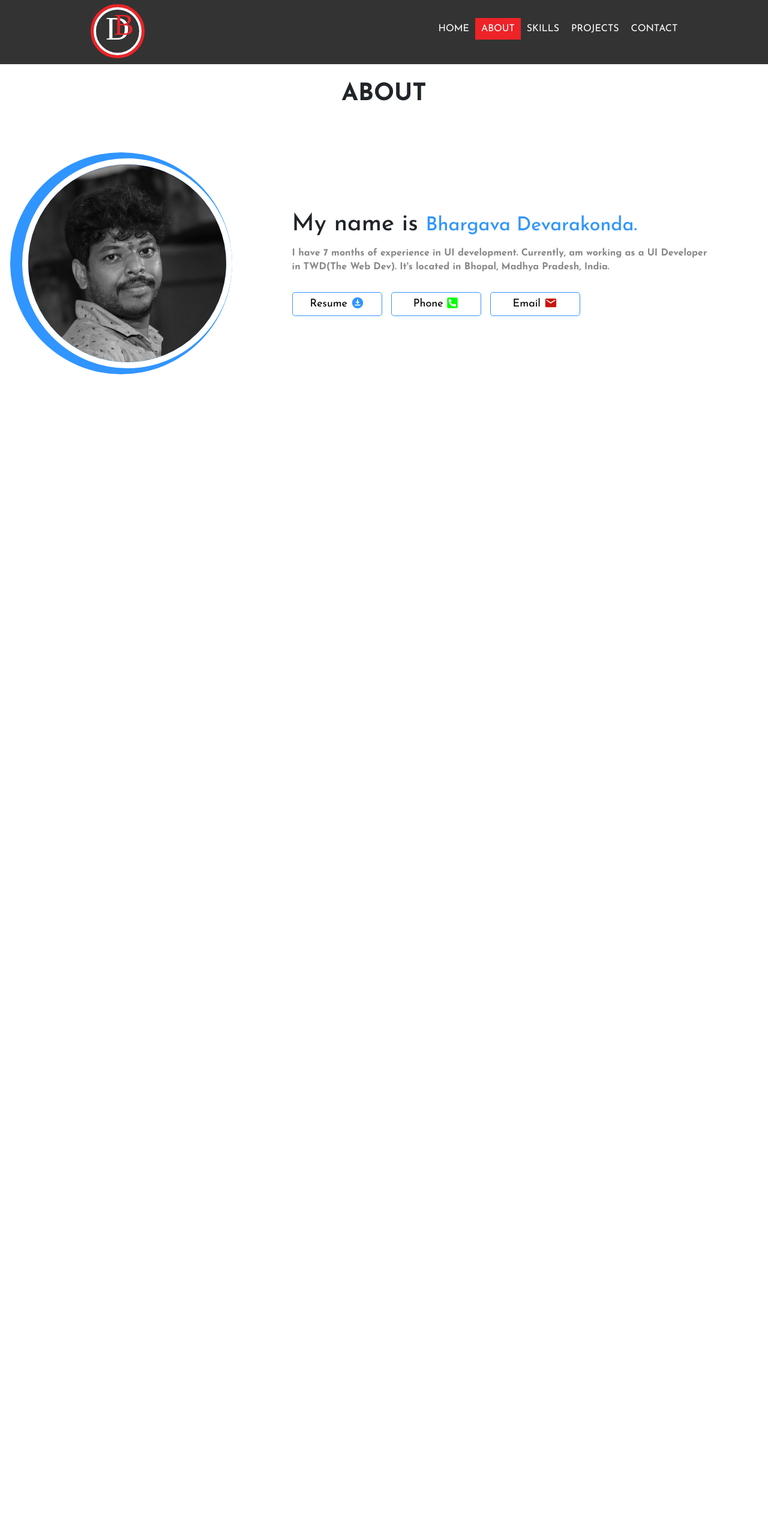
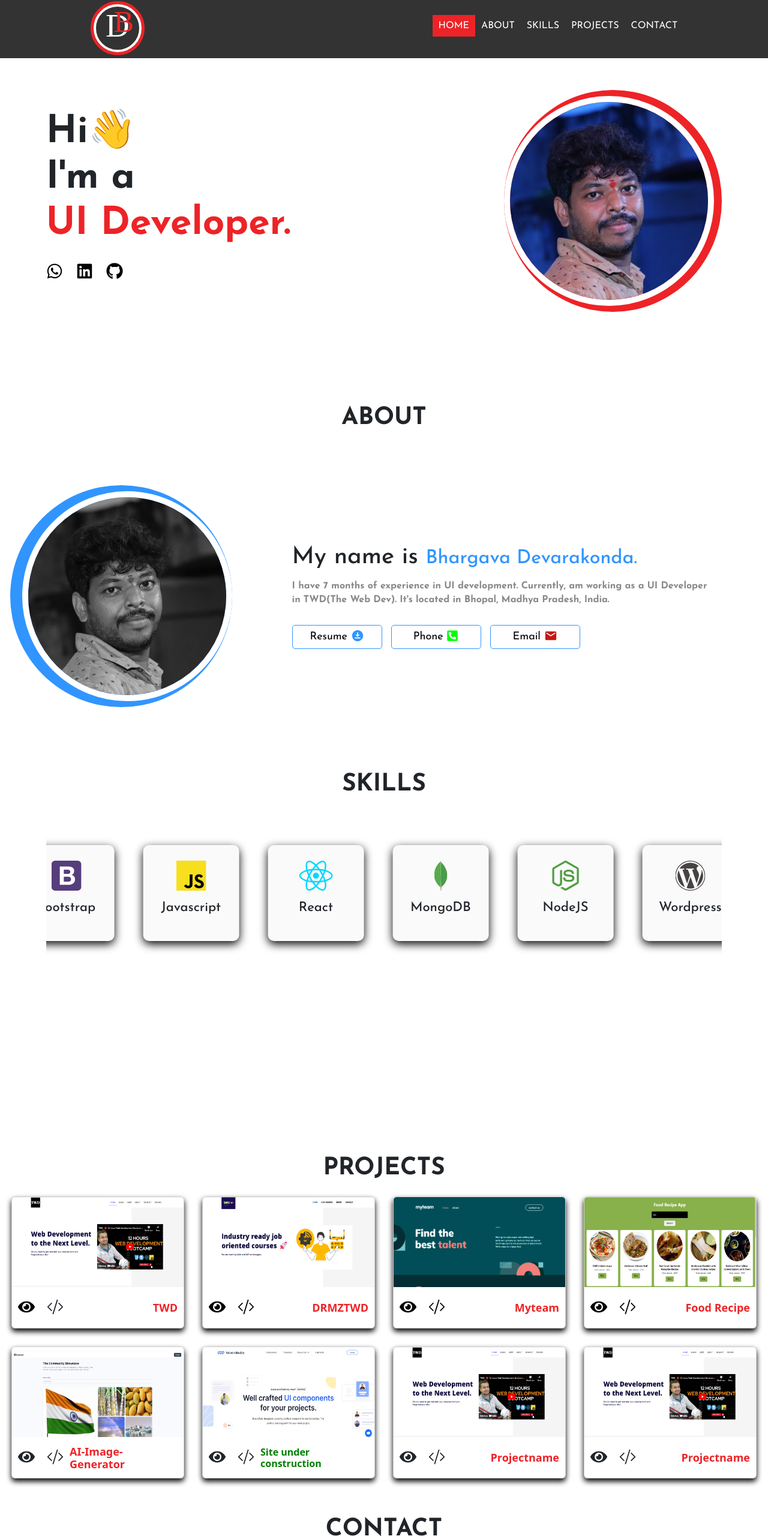
Before and after one commit to tech-bhargava/portfolio, a React (Create React App) app: page /about in a window 1280 px wide. Shown: the part 3-2569 px from the top of the page at 60% size. Before the commit the page ends 800 px from the top, so only its background shows below. Built offline with nearby package versions, Linux system fonts and the light colour scheme.

Commit message:
not router dom

```diff
--- a/src/App.css
+++ b/src/App.css
@@ -3,9 +3,9 @@
   padding: 0;
   box-sizing: border-box;
 }
-html, body{
+/* html, body{
   overflow-y: none;
-}
+} */
 [data-aos^=fade][data-aos^=fade].aos-animate{
   padding-left: 0;
 }
@@ -17,7 +17,8 @@ html, body{
   z-index: 999;
 
 }
-#about, #skills, #projects, #contact{
+
+#home, #about, #skills, #projects, #contact{
   padding-top: 2%;
 }
 .animate {
@@ -206,7 +207,7 @@ a{
 /* ABOUT */
 
 .sec_02{
-  height: 500px;
+  height: 530px;
   padding: 0% 6%;
    display: flex;
    justify-content: center;
@@ -485,6 +486,14 @@ input[type='submit']:hover{
 }
 .mobile_nav_items{
   display: none;
+}
+.notfound_page {
+  height: 500px;
+  min-height: 100%;
+  display: flex;
+  flex-direction: column;
+  justify-content: center;
+  align-items: center;
 }
 
 /* ********** MOBILE_NAV ********* */
--- /dev/null
+++ b/src/ScrollToTop.js
@@ -0,0 +1,13 @@
+// import { useEffect } from "react";
+// import { useLocation } from "react-router";
+
+// const ScrollToTop = (props) => {
+//   const location = useLocation();
+//   useEffect(() => {
+//     window.scrollTo(0, 0);
+//   }, [location]);
+
+//   return <>{props.children}</>
+// };
+
+// export default ScrollToTop;
--- a/src/main/Landing.js
+++ b/src/main/Landing.js
@@ -2,13 +2,15 @@ import React, { useEffect } from 'react'
 // import Footer from '../pages/Footer'
 import AOS from 'aos';
 import 'aos/dist/aos.css';
-import { BrowserRouter, Routes, Route } from "react-router-dom";
+// import { BrowserRouter, Routes, Route } from "react-router-dom";
 import Navbar from '../navbar/Navbar'
 import Header from '../pages/Header'
 import About from '../pages/About'
 import Skills from '../pages/Skills'
 import Projects from '../pages/Projects'
 import Contact from '../pages/Contact'
+// import NotFound from '../pages/NotFound';
+// import ScrollToTop from '../ScrollToTop';
 
 
 const Landing = () => {
@@ -17,17 +19,22 @@ const Landing = () => {
   }, [])
   return (
     <div>
-
-       <BrowserRouter>
+       {/* <BrowserRouter> */}
              <Navbar/>
-         <Routes>
+             <Header/>
+             <About/>
+             <Skills/>
+             <Projects/>
+             <Contact/>
+         {/* <Routes>
              <Route path='/' element={<Header/>}></Route>
              <Route path='/about' element={<About/>}></Route>
              <Route path='/skills' element={<Skills/>}></Route>
              <Route path='/projects' element={<Projects/>}></Route>
              <Route path='/contact' element={<Contact/>}></Route>
-         </Routes>
-       </BrowserRouter>
+             <Route path='*' element={<NotFound />}/>
+         </Routes> */}
+       {/* </BrowserRouter> */}
        {/* <Footer/> */}
     </div>
   )
--- a/src/navbar/Navbar.js
+++ b/src/navbar/Navbar.js
@@ -1,8 +1,8 @@
 import React, { useEffect, useState } from 'react'
-import scroll from "react-scroll"
+// import scroll from "react-scroll"
 import 'bootstrap/dist/css/bootstrap.css';
 import '../App.css';
-import { NavLink} from 'react-router-dom';
+import { Link } from 'react-scroll';
 // import Sidebar from './Sidebar';
 // import Backdrop from './Backdrop';
 import {FiMenu} from 'react-icons/fi';
@@ -26,164 +26,165 @@ const Navbar = () => {
         }
     },[y])
   return (
+    // <>
+    //   <div className="container-fluid">
+    //   <nav className="nav_links">
+    //   <NavLink to="/" smooth={true} duration={50}>
+    //            <div className="logo_border_red">
+    //                  <div className="logo_container">
+    //                     <h1 className="parent_logo">D</h1>
+    //                     <h2 className="child_logo">B</h2>
+    //                  </div>
+    //                 </div>
+    //     </NavLink>
+    //   <ul  className={mobile? "mobile_nav_items mn_items" : "nav_items"} onClick={()=>setMobile(mobile)}>
+    //    <li>
+    //      <NavLink
+    //     //    onClick={()=>{setMobile(false)}}
+    //        className={({ isActive }) => (isActive ? 'active_item' : 'inactive')}
+    //         to='/'
+    //         spy={true}
+    //         smooth={true}
+    //         offset={-100}
+    //         duration={50}>HOME
+    //      </NavLink>
+    //     </li>
+    //     <li>
+    //       <NavLink
+    //         //  onClick={()=>{setMobile(false)}}
+    //          className={({ isActive }) => (isActive ? 'active_item' : 'inactive')}
+    //          to='/about'
+    //          spy={true}
+    //          smooth={true}
+    //          offset={-100}
+    //          duration={50}>ABOUT
+    //       </NavLink>
+    //     </li>
+    //     <li>
+    //        <NavLink
+    //         //   onClick={()=>{setMobile(false)}}
+    //          className={({ isActive }) => (isActive ? 'active_item' : 'inactive')}
+    //          to='/skills'
+    //          spy={true}
+    //          smooth={true}
+    //          offset={-100}
+    //          duration={50}>SKILLS
+    //       </NavLink>
+    //     </li>
+    //     <li>
+    //        <NavLink
+    //         //  onClick={()=>{setMobile(false)}}
+    //          className={({ isActive }) => (isActive ? 'active_item' : 'inactive')}
+    //          to='/projects'
+    //         spy={true}
+    //         smooth={true}
+    //         offset={-100}
+    //         duration={50}
+    //        >PROJECTS
+    //      </NavLink>
+    //     </li>
+    //     <li>
+    //       <NavLink
+    //         // onClick={()=>{setMobile(false)}}
+    //         className={({ isActive }) => (isActive ? 'active_item' : 'inactive')}
+    //         to='/contact'
+    //         spy={true}
+    //         smooth={true}
+    //         offset={-100}
+    //         duration={50}>CONTACT
+    //      </NavLink>
+    //    </li>
+    //  </ul>
+    //      <button className="mobile_menu_icon" onClick={()=>{setMobile(true)}}>
+    //               {mobile? <GrClose className="close"/> : <FiMenu className="menu"/>}
+    //         </button>
+
+    //   </nav>
+
+    //   </div>
+    // </>
     <>
-      <div>
+      {/* <Sidebar sidebarOpen={sidebarOpen} toggleSidebar={toggleSidebar} />
+      {sidebarOpen && <Backdrop toggleSidebar={toggleSidebar} />} */}
+    <div className="wrapper animate whiteBg" style={y > 110 ? { height: "95px" } : { height: "100px" }}>
             <nav className="nav_links">
-      <NavLink to="/" smooth={true} duration={50}>
+               <Link to="home" smooth={true} duration={50}>
                   <div className="logo_border_red">
                     <div className="logo_container">
                        <h1 className="parent_logo">D</h1>
                        <h2 className="child_logo">B</h2>
                     </div>
                    </div>
-        </NavLink>
-      <ul  className={mobile? "mobile_nav_items mn_items" : "nav_items"} onClick={()=>setMobile(mobile)}>
+                </Link>
+
+                <ul className={mobile? "mobile_nav_items mn_items" : "nav_items"}  onClick={()=>setMobile(!mobile)}>
                     <li>
-         <NavLink
-        //    onClick={()=>{setMobile(false)}}
-           className={({ isActive }) => (isActive ? 'active_item' : 'inactive')}
-            to='/'
+                        <Link
+                            onClick={()=>{setMobile(false)}}
+                           activeClass="active_item"
+                           to="home"
                            spy={true}
                            smooth={true}
                            offset={-100}
-            duration={50}>HOME
-         </NavLink>
+                           duration={50}>
+                        HOME
+                        </Link>
                     </li>
                     <li>
-          <NavLink
-            //  onClick={()=>{setMobile(false)}}
-             className={({ isActive }) => (isActive ? 'active_item' : 'inactive')}
-             to='/about'
+                        <Link
+                            onClick={()=>{setMobile(false)}}
+                           activeClass="active_item"
+                           to="about"
                            spy={true}
                            smooth={true}
                            offset={-100}
-             duration={50}>ABOUT
-          </NavLink>
+                           duration={50}>
+                        ABOUT
+                        </Link>
                     </li>
                      <li>
-           <NavLink
-            //   onClick={()=>{setMobile(false)}}
-             className={({ isActive }) => (isActive ? 'active_item' : 'inactive')}
-             to='/skills'
+                        <Link
+                            onClick={()=>{setMobile(false)}}
+                           activeClass="active_item"
+                           to="skills"
                            spy={true}
                            smooth={true}
                            offset={-100}
-             duration={50}>SKILLS
-          </NavLink>
+                           duration={50}>
+                        SKILLS
+                        </Link>
                     </li>
                     <li>
-           <NavLink
-            //  onClick={()=>{setMobile(false)}}
-             className={({ isActive }) => (isActive ? 'active_item' : 'inactive')}
-             to='/projects'
+                        <Link
+                            onClick={()=>{setMobile(false)}}
+                           activeClass="active_item"
+                           to="projects"
                            spy={true}
                            smooth={true}
                            offset={-100}
-            duration={50}
-           >PROJECTS
-         </NavLink>
+                           duration={50}>
+                       PROJECTS
+                        </Link>
                     </li>
-        <li>
-          <NavLink
-            // onClick={()=>{setMobile(false)}}
-            className={({ isActive }) => (isActive ? 'active_item' : 'inactive')}
-            to='/contact'
+                     <li className="last-child">
+                        <Link
+                           onClick={()=>{setMobile(false)}}
+                           activeClass="active_item"
+                           to="contact"
                            spy={true}
                            smooth={true}
                            offset={-100}
-            duration={50}>CONTACT
-         </NavLink>
+                           duration={50}>
+                        CONTACT
+                        </Link>
                     </li>
                 </ul>
-         <button className="mobile_menu_icon" onClick={()=>{setMobile(true)}}>
+                <button className="mobile_menu_icon" onClick={()=>{setMobile(!mobile)}}>
                     {mobile? <GrClose className="close"/> : <FiMenu className="menu"/>}
                 </button>
-
             </nav>
     </div>
     </>
-    // <>
-    //   {/* <Sidebar sidebarOpen={sidebarOpen} toggleSidebar={toggleSidebar} />
-    //   {sidebarOpen && <Backdrop toggleSidebar={toggleSidebar} />} */}
-    // <div className="wrapper animate whiteBg" style={y > 110 ? { height: "95px" } : { height: "100px" }}>
-    //         <nav className="nav_links">
-    //            <Link to="home" smooth={true} duration={50}>
-    //               <div className="logo_border_red">
-    //                 <div className="logo_container">
-    //                    <h1 className="parent_logo">D</h1>
-    //                    <h2 className="child_logo">B</h2>
-    //                 </div>
-    //                </div>
-    //             </Link>
-
-    //             <ul className={mobile? "mobile_nav_items mn_items" : "nav_items"}  onClick={()=>setMobile(!mobile)}>
-    //                 <li>
-    //                     <Link
-    //                         onClick={()=>{setMobile(false)}}
-    //                        activeClass="active_item"
-    //                        to="home"
-    //                        spy={true}
-    //                        smooth={true}
-    //                        offset={-100}
-    //                        duration={50}>
-    //                     HOME
-    //                     </Link>
-    //                 </li>
-    //                 <li>
-    //                     <Link
-    //                         onClick={()=>{setMobile(false)}}
-    //                        activeClass="active_item"
-    //                        to="about"
-    //                        spy={true}
-    //                        smooth={true}
-    //                        offset={-100}
-    //                        duration={50}>
-    //                     ABOUT
-    //                     </Link>
-    //                 </li>
-    //                  <li>
-    //                     <Link
-    //                         onClick={()=>{setMobile(false)}}
-    //                        activeClass="active_item"
-    //                        to="skills"
-    //                        spy={true}
-    //                        smooth={true}
-    //                        offset={-100}
-    //                        duration={50}>
-    //                     SKILLS
-    //                     </Link>
-    //                 </li>
-    //                 <li>
-    //                     <Link
-    //                         onClick={()=>{setMobile(false)}}
-    //                        activeClass="active_item"
-    //                        to="projects"
-    //                        spy={true}
-    //                        smooth={true}
-    //                        offset={-100}
-    //                        duration={50}>
-    //                    PROJECTS
-    //                     </Link>
-    //                 </li>
-    //                  <li className="last-child">
-    //                     <Link
-    //                        onClick={()=>{setMobile(false)}}
-    //                        activeClass="active_item"
-    //                        to="contact"
-    //                        spy={true}
-    //                        smooth={true}
-    //                        offset={-100}
-    //                        duration={50}>
-    //                     CONTACT
-    //                     </Link>
-    //                 </li>
-    //             </ul>
-    //             <button className="mobile_menu_icon" onClick={()=>{setMobile(true)}}>
-    //                 {mobile? <GrClose className="close"/> : <FiMenu className="menu"/>}
-    //             </button>
-    //         </nav>
-    // </div>
-    // </>
   )
 }
 
--- a/src/pages/About.js
+++ b/src/pages/About.js
@@ -7,7 +7,7 @@ import resume from '../assets/Bhargav.D-UI Developer-Resume - June.pdf';
 
 const About = () => {
   return (
-   <div id="about" ref={About}>
+   <div id="about">
        <h1 className="main_heading">ABOUT</h1>
     <div className="sec_02" data-aos='fade-up' data-aos-duration='3000'>
           <div className="about_pic_bg">
--- a/src/pages/Contact.js
+++ b/src/pages/Contact.js
@@ -2,7 +2,7 @@ import React from 'react'
 
 const Contact = () => {
   return (
-    <div id="contact" ref={Contact}>
+    <div id="contact">
          <h1 className="main_heading">CONTACT</h1>
         <div className="sec_05 container" data-aos='fade-up' data-aos-duration='3000'>
             <div className="row contact-form">
--- a/src/pages/Header.js
+++ b/src/pages/Header.js
@@ -6,7 +6,7 @@ const Home = () => {
    // const heading = "<I'm a Web Developer/>";
 
   return (
-    <div className="sec_01" id="home" ref={Home}>
+    <div className="sec_01" id="home">
        <div className="header_content">
            <h1>Hi👋<br/>I'm a <h1 className="ui_developer_text">UI Developer.</h1></h1>
            <ul className="react_icons pl-0" data-aos="fade-right" data-aos-duration='3000'>
--- /dev/null
+++ b/src/pages/NotFound.js
@@ -0,0 +1,12 @@
+import React from 'react'
+
+const NotFound = () => {
+  return (
+    <div className='notfound_page'>
+        <h1>404</h1>
+        <p>Page Not Found</p>
+    </div>
+  )
+}
+
+export default NotFound
--- a/src/pages/Projects.js
+++ b/src/pages/Projects.js
@@ -6,7 +6,7 @@ import {BsCodeSlash} from 'react-icons/bs';
 
 const Projects = () => {
   return (
-    <div id="projects" ref={Projects}>
+    <div id="projects">
          <h1 className="main_heading">PROJECTS</h1>
     <div className="sec_04">
         <div className="all_cards">
--- a/src/pages/Skills.js
+++ b/src/pages/Skills.js
@@ -9,7 +9,7 @@ const Skills = () => {
 
   return (
     <>
-    <div className="sec_03" id="skills" ref={Skills}>
+    <div className="sec_03" id="skills">
     <h1 className="main_heading">SKILLS</h1>
       <div className="skillsContainer"  data-aos="fade-left" data-aos-duration="3000">
                 <div className="skill_scroll">
--- a/src/projectsData/Data.js
+++ b/src/projectsData/Data.js
@@ -36,7 +36,7 @@ export const projectsData = [
     },
     {
         id : 6,
-        title : 'TailwindBuddy',
+        // title : 'TailwindBuddy',
         cause : 'Site under construction',
         img : '/projects/tailwindbuddy.png'
     },
```
Lines whose indentation alone changed are shown as unchanged.
